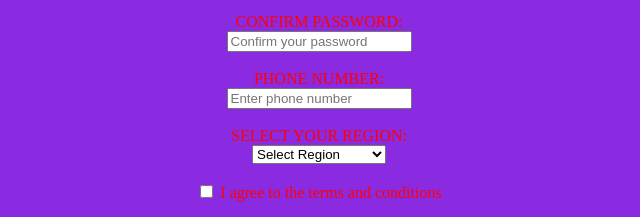
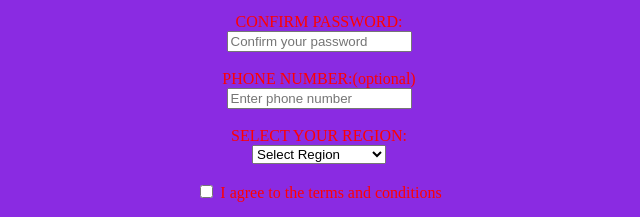
Before and after one commit to notclutch/ripclutch, a plain HTML site: page signup.html in a window 1280 px wide. Shown: the part 224-441 px from the top of the page, 321-961 px from the left. Drawn offline with Linux system fonts and the light colour scheme.

Commit message:
Your message here

```diff
--- a/signup.html
+++ b/signup.html
@@ -29,7 +29,7 @@
         <br>
         <br>
 
-        <label>PHONE NUMBER:</label><br>
+        <label>PHONE NUMBER:(optional)</label><br>
         <input type="tel" name="phone" placeholder="Enter phone number" pattern="[0-9]{10}" title="Please enter a valid 10-digit phone number" optional maxlength="10">
         <br>
         <br>
```
